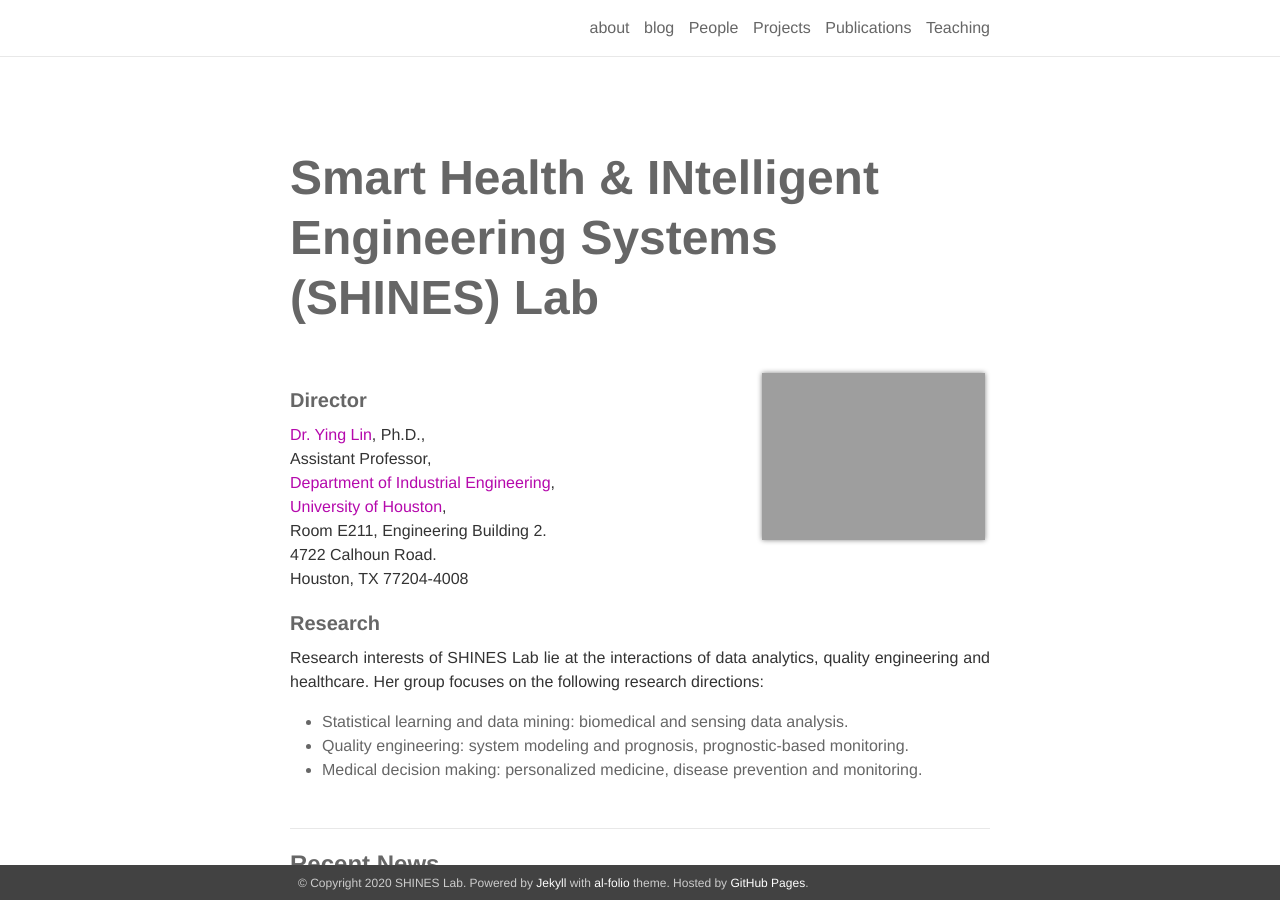
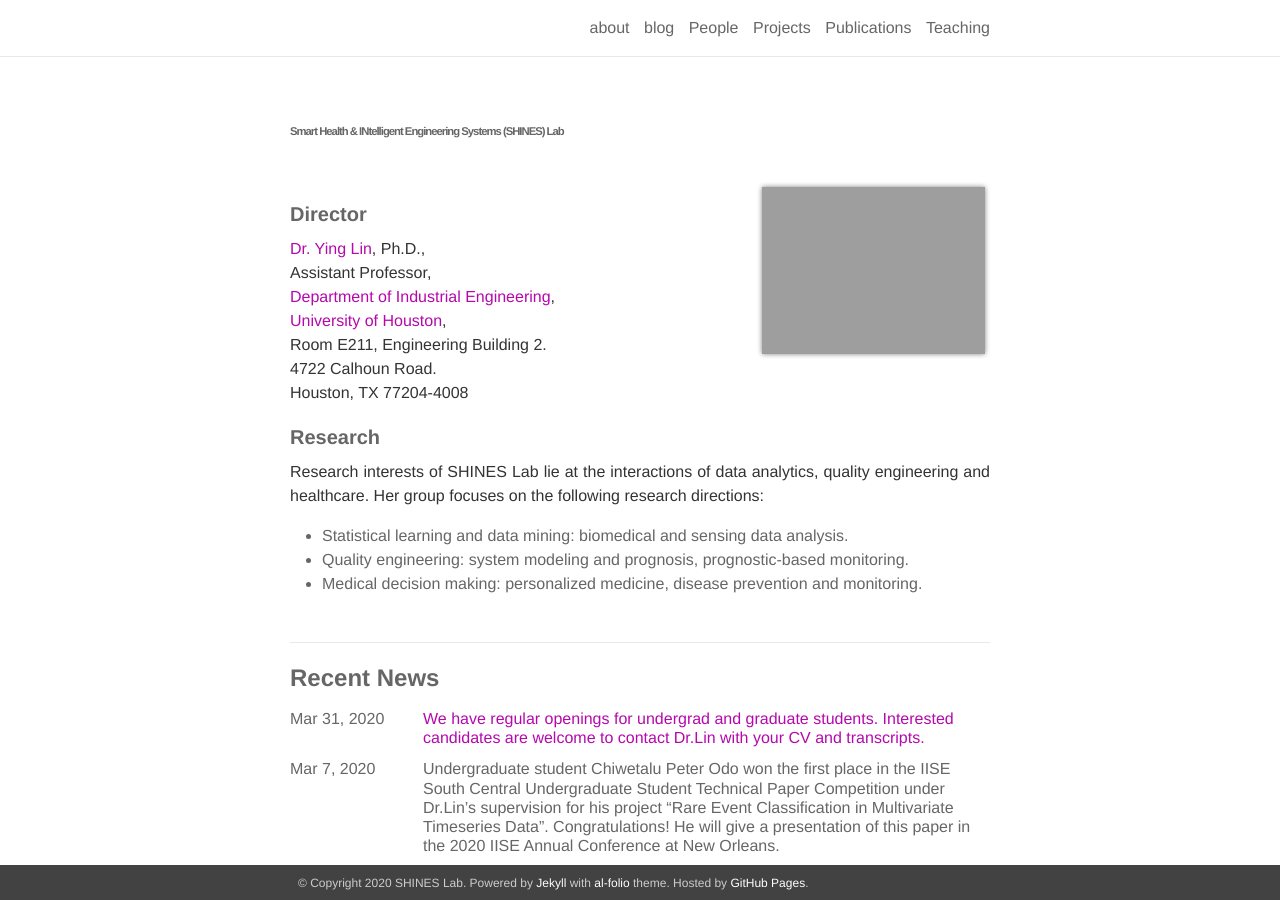
Before and after one commit to shines-lab/shines-lab.github.io, a Jekyll site: the page built from _pages/about.md, in a window 1280 px wide and 900 px high. Built offline with Jekyll 4.4.1, drawn with Linux system fonts in a browser that asks for light colours.

```diff
--- a/_pages/about.md
+++ b/_pages/about.md
@@ -1,7 +1,7 @@
 ---
 layout: about
 permalink: /
-title: <h1><b>Smart Health & INtelligent Engineering Systems (SHINES) Lab</b></h1>
+title: <strong><small><small>Smart Health & INtelligent Engineering Systems (SHINES) Lab</small></small></strong>
 profile:
   align: right
   image: WechatIMG7514.jpeg
```
